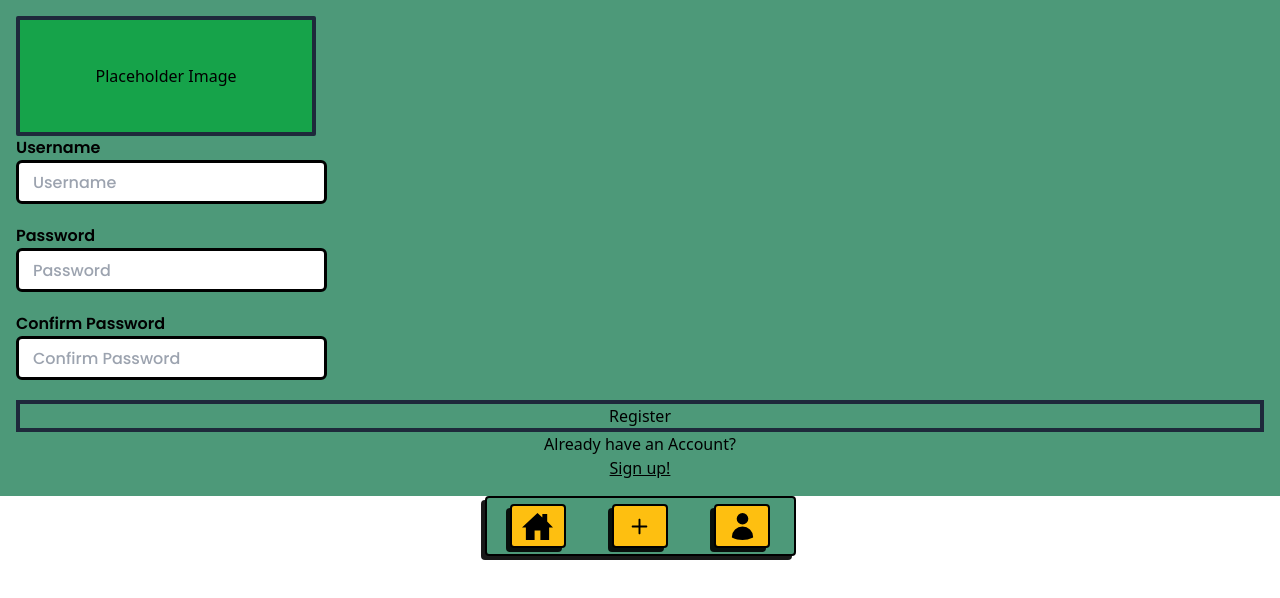
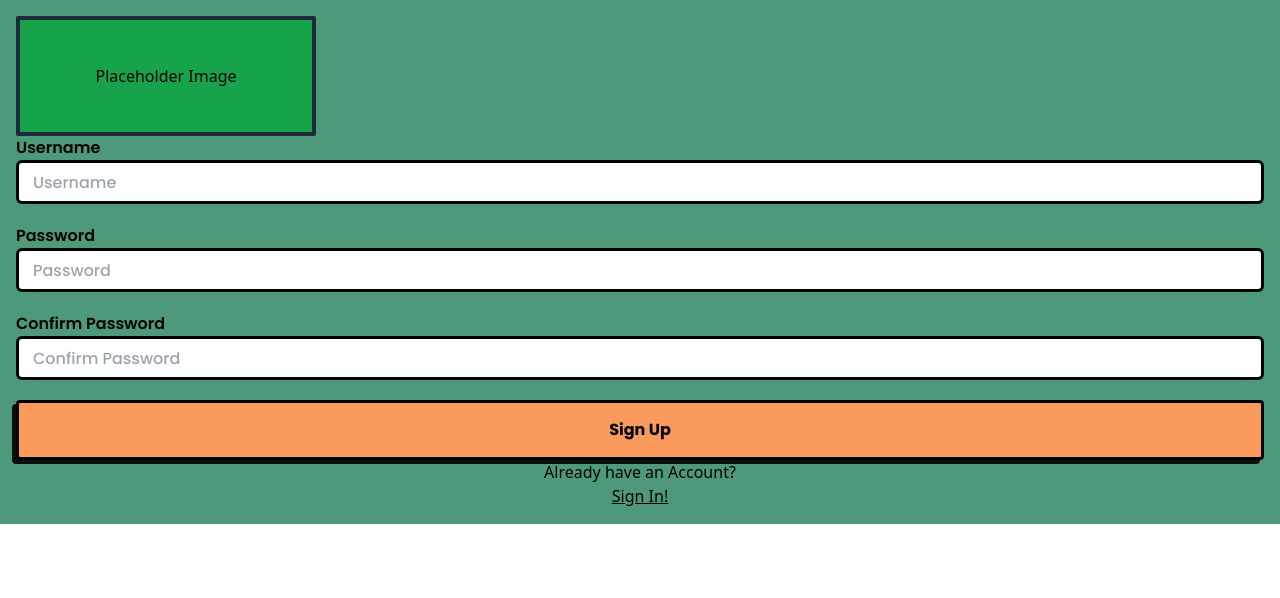
Before and after one commit to devhausleipzigacademy/camp9-final-project, a Next.js app: page /signup in a window 1280 px wide. Shown: the top 598 px of the page. Built offline with nearby package versions, Linux system fonts and the light colour scheme.

Commit message:
added buttons

```diff
--- a/app/(auth)/signup/page.tsx
+++ b/app/(auth)/signup/page.tsx
@@ -11,7 +11,7 @@ function SignUp() {
       <SignUpForm />
       <p className="text-center">Already have an Account?</p>
       <Link href={'/login'} className="underline text-center">
-        Sign up!
+        Sign In!
       </Link>
     </div>
   );
--- a/app/layout.tsx
+++ b/app/layout.tsx
@@ -15,12 +15,7 @@ export default function RootLayout({
   return (
     <html lang="en">
       <body>
-        <Provider>
-        {children}
-        <footer>
-          <Navbar variant={'primary'} />
-        </footer>
-      </Provider>
+        <Provider>{children}</Provider>
       </body>
     </html>
   );
--- a/components/InputField.tsx
+++ b/components/InputField.tsx
@@ -45,7 +45,7 @@ export const InputField = forwardRef(
         className={clsx(
           'flex flex-col',
           disabled ? 'body-semibold-disabled' : 'body-semibold',
-          width === 'full' ? 'w-[311px]' : 'w-[251px]'
+          width === 'full' ? 'w-full' : 'w-[251px]'
         )}
       >
         <span className={clsx(showLabel ? 'visible' : 'hidden')}>{label}</span>
--- a/components/shared/forms/SignUpForm.tsx
+++ b/components/shared/forms/SignUpForm.tsx
@@ -3,6 +3,7 @@
 import InputField from 'components/InputField';
 import { useSignUpMutation } from 'components/hooks/useUser';
 import { SignUpUser } from 'types/user/SignUpSchema';
+import Button from '../buttons/Button';
 
 function SignUpForm() {
   const { mutate, isLoading, handleSubmit, register, errors } =
@@ -33,6 +34,7 @@ function SignUpForm() {
         label={'Password'}
         showLabel={true}
         disabled={isLoading}
+        error={errors.password}
         width="full"
         key={'password'}
         placeholder={'Password'}
@@ -43,15 +45,16 @@ function SignUpForm() {
         label={'Confirm Password'}
         showLabel={true}
         disabled={isLoading}
+        error={errors.confirmPassword}
         width="full"
         key={'confirmPassword'}
         placeholder={'Confirm Password'}
         type={'password'}
         {...register('confirmPassword')}
       />
-      <button type="submit" className="border-4 border-slate-800">
-        Register
-      </button>
+      <Button type="submit" size="full" variant="secondary">
+        Sign Up
+      </Button>
     </form>
   );
 }
```
